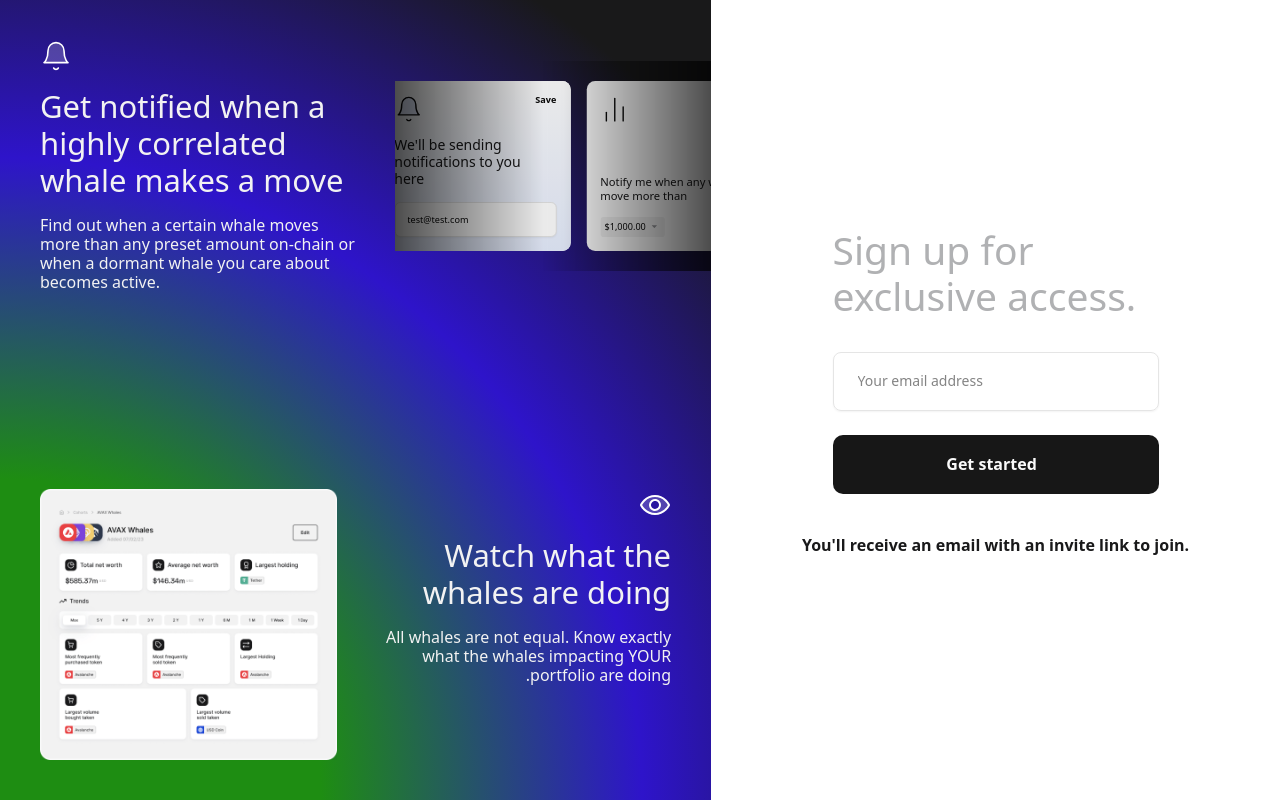
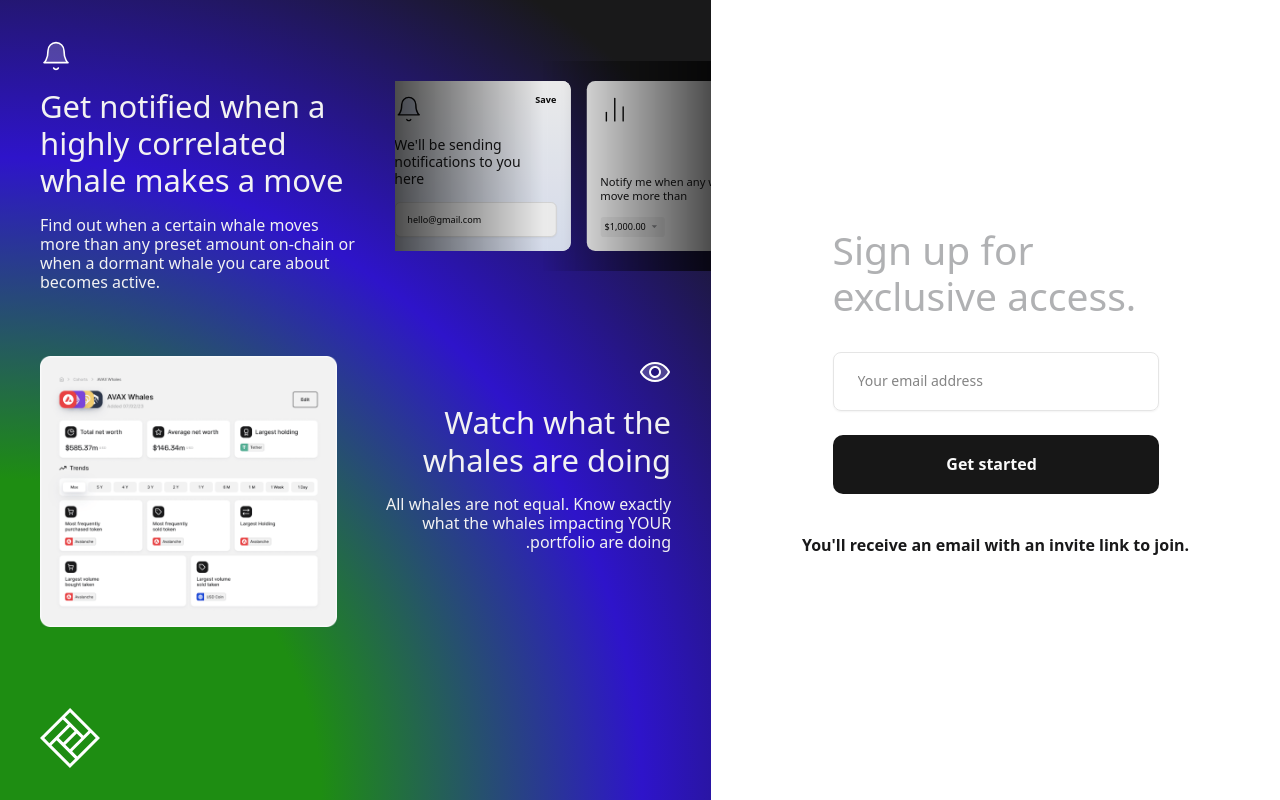
Before and after one commit to SuhelMakkad/sign-up-template, a Next.js app: page / in a window 1280 px wide. Built offline with nearby package versions, Linux system fonts and the light colour scheme.

Commit message:
Add email notification functionality with global email store and update related components

```diff
--- a/app/page.tsx
+++ b/app/page.tsx
@@ -13,8 +13,8 @@ import { testimonials } from "@/data/testimonials"
 export default function Home() {
   return (
     <main className="h-dvh grid grid-cols-9">
-      <section className="col-span-5 isolate size-full gap-8 lg:flex hidden gradient-background bg-(--gradient-background-to) pt-10 pb-10 justify-between flex-col">
-        <section className="grid grid-cols-2 items-center gap-9.5 ps-10">
+      <section className="col-span-5 isolate size-full lg:flex hidden gradient-background bg-(--gradient-background-to) pt-10 pb-10 flex-col">
+        <section className="grid grid-cols-2 items-center gap-9.5 ps-10 mb-16">
           <TextSection
             Icon={BellIcon}
             className="max-w-80.5"
@@ -42,7 +42,7 @@ export default function Home() {
           />
         </section>
 
-        <section className="flex flex-col relative hide-on-small-height">
+        <section className="flex flex-col relative hide-on-small-height mt-auto">
           <h3 className="text-[#F2F2F2] font-medium text-[31px] text-end px-10">
             Testimonials
             <hr className="border-secondary/50 mb-15 mt-5" />
@@ -50,7 +50,7 @@ export default function Home() {
           <Testimonials testimonials={testimonials} />
         </section>
 
-        <LogoIcon className="size-15 text-white absolute bottom-8 left-10 -z-10 hide-on-small-height" />
+        <LogoIcon className="size-15 text-white absolute bottom-8 left-10 -z-10" />
       </section>
 
       <section className="lg:col-span-4 col-span-full m-auto flex flex-col gap-6">
--- a/components/cards/email-notification-card.tsx
+++ b/components/cards/email-notification-card.tsx
@@ -1,8 +1,14 @@
+"use client"
+
+import { useEmailStore } from "@/store/email-store"
+
 import { BellIcon } from "../icons/bell"
 import { Input } from "../input"
 import { BaseCard } from "./base-card"
 
 export const EmailNotificationCard = () => {
+  const email = useEmailStore()
+
   return (
     <BaseCard
       Icon={BellIcon}
@@ -15,7 +21,7 @@ export const EmailNotificationCard = () => {
           </p>
           <Input
             readOnly
-            value="test@test.com"
+            value={email || "hello@gmail.com"}
             className="text-[9.1px]! h-8.75 rounded-[5.6px] bg-background"
           />
         </div>
--- a/components/sign-up-form/index.tsx
+++ b/components/sign-up-form/index.tsx
@@ -6,6 +6,7 @@ import { AnimatePresence, motion } from "motion/react"
 
 import { validateEmail } from "@/lib/form"
 import { cn } from "@/lib/utils"
+import { emailStore } from "@/store/email-store"
 
 import { Button } from "../button"
 import { Input } from "../input"
@@ -28,6 +29,10 @@ export const SignUpForm = ({ className }: { className?: string }) => {
       setErrors({ email: "Please enter a valid email address" })
       return
     }
+
+    emailStore.setState({
+      email,
+    })
   }
 
   return (
--- /dev/null
+++ b/store/email-store.ts
@@ -0,0 +1,9 @@
+import { createStore, useSyncStore } from "."
+
+export const emailStore = createStore({
+  email: "",
+})
+
+export const useEmailStore = () => {
+  return useSyncStore(emailStore, (state) => state.email)
+}
--- /dev/null
+++ b/store/index.ts
@@ -0,0 +1,134 @@
+/**
+ * Simple Global Store using JavaScript Proxy
+ * !! For production, use a more robust state management solution like Zustand or Tanstack store
+ */
+
+import { useEffect, useState, useSyncExternalStore } from "react"
+
+/** Listener callback type for store changes */
+type StoreListener<T> = (
+  store: T,
+  property: keyof T,
+  newValue: T[keyof T],
+  oldValue: T[keyof T]
+) => void
+
+class ProxyStore<T extends Record<string, unknown>> {
+  private state: T
+  private listeners: Set<StoreListener<T>>
+  private store: T
+
+  constructor(initialState: T) {
+    this.state = initialState
+    this.listeners = new Set()
+
+    // Create a proxy to intercept state changes
+    this.store = new Proxy(this.state, {
+      set: (target, property: string | symbol, value: unknown) => {
+        const key = property as keyof T
+        const oldValue = target[key]
+
+        // Only notify if value actually changed
+        if (oldValue !== value) {
+          target[key] = value as T[keyof T]
+          this.notify(key, value as T[keyof T], oldValue)
+        }
+
+        return true
+      },
+
+      get: (target, property: string | symbol) => {
+        return target[property as keyof T]
+      },
+    })
+  }
+
+  // Subscribe to store changes
+  subscribe(listener: StoreListener<T>): () => void {
+    this.listeners.add(listener)
+
+    // Return unsubscribe function
+    return () => {
+      this.listeners.delete(listener)
+    }
+  }
+
+  // Notify all listeners about state changes
+  private notify(
+    property: keyof T,
+    newValue: T[keyof T],
+    oldValue: T[keyof T]
+  ): void {
+    this.listeners.forEach((listener) => {
+      listener(this.store, property, newValue, oldValue)
+    })
+  }
+
+  // Get current state
+  getState(): T {
+    return this.store
+  }
+
+  // Set multiple properties at once
+  setState(updates: Partial<T>): void {
+    ;(Object.keys(updates) as Array<keyof T>).forEach((key) => {
+      const value = updates[key]
+      if (value !== undefined) {
+        this.store[key] = value
+      }
+    })
+  }
+
+  // Reset store to initial state
+  reset(newState: T): void {
+    ;(Object.keys(this.state) as Array<keyof T>).forEach((key) => {
+      delete this.store[key]
+    })
+    ;(Object.keys(newState) as Array<keyof T>).forEach((key) => {
+      this.store[key] = newState[key]
+    })
+  }
+}
+
+// Create and export store instance
+export const createStore = <T extends Record<string, unknown>>(
+  initialState: T
+): ProxyStore<T> => {
+  return new ProxyStore(initialState)
+}
+
+export default ProxyStore
+
+export const useSyncStore = <T extends Record<string, unknown>>(
+  store: ProxyStore<T>,
+  selector: (state: T) => T[keyof T]
+) => {
+  const subscribe = (callback: StoreListener<T>) => {
+    return store.subscribe(callback)
+  }
+
+  const getSnapshot = () => {
+    return selector(store.getState())
+  }
+
+  return useSyncExternalStore(subscribe, getSnapshot, getSnapshot)
+}
+
+export const useStoreValue = <T extends Record<string, unknown>>(
+  store: ProxyStore<T>,
+  key: keyof T
+) => {
+  const [value, setValue] = useState(store.getState()[key])
+
+  useEffect(() => {
+    const unsubscribe = store.subscribe((state, property) => {
+      if (property === key) {
+        setValue(state[key])
+      }
+    })
+
+    return unsubscribe
+  }, [store, key])
+
+  return value
+}
```
